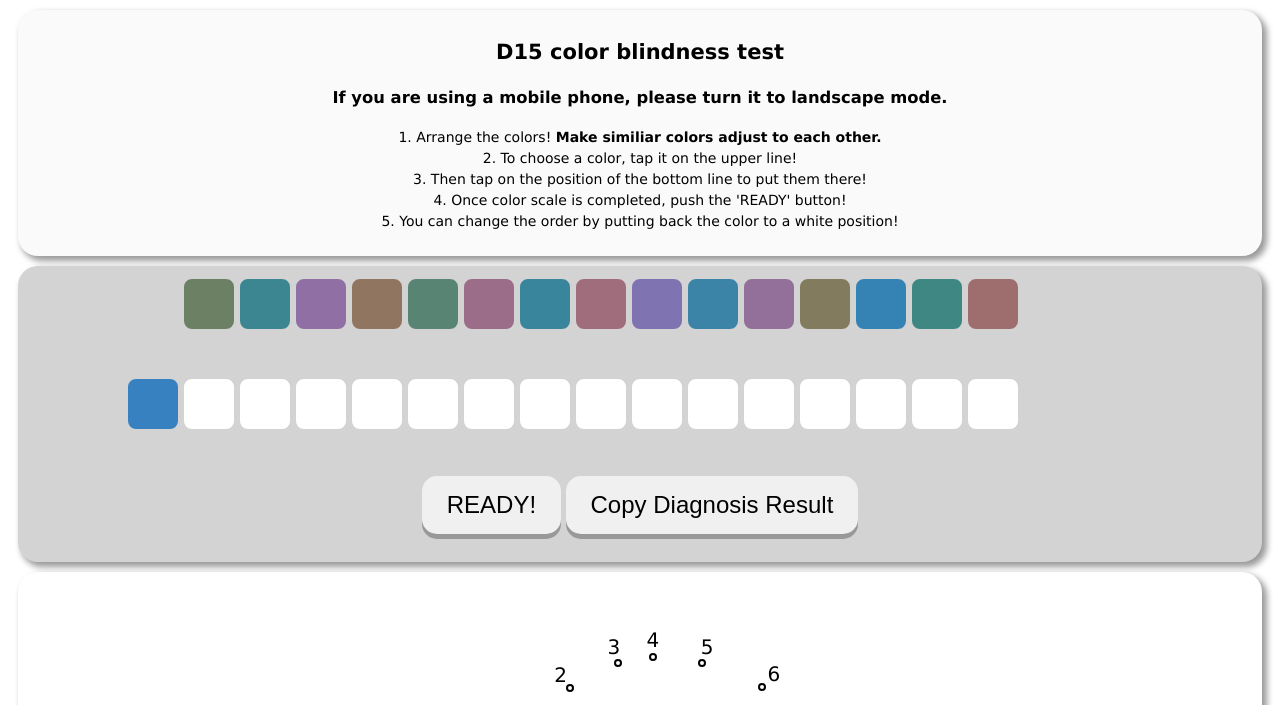
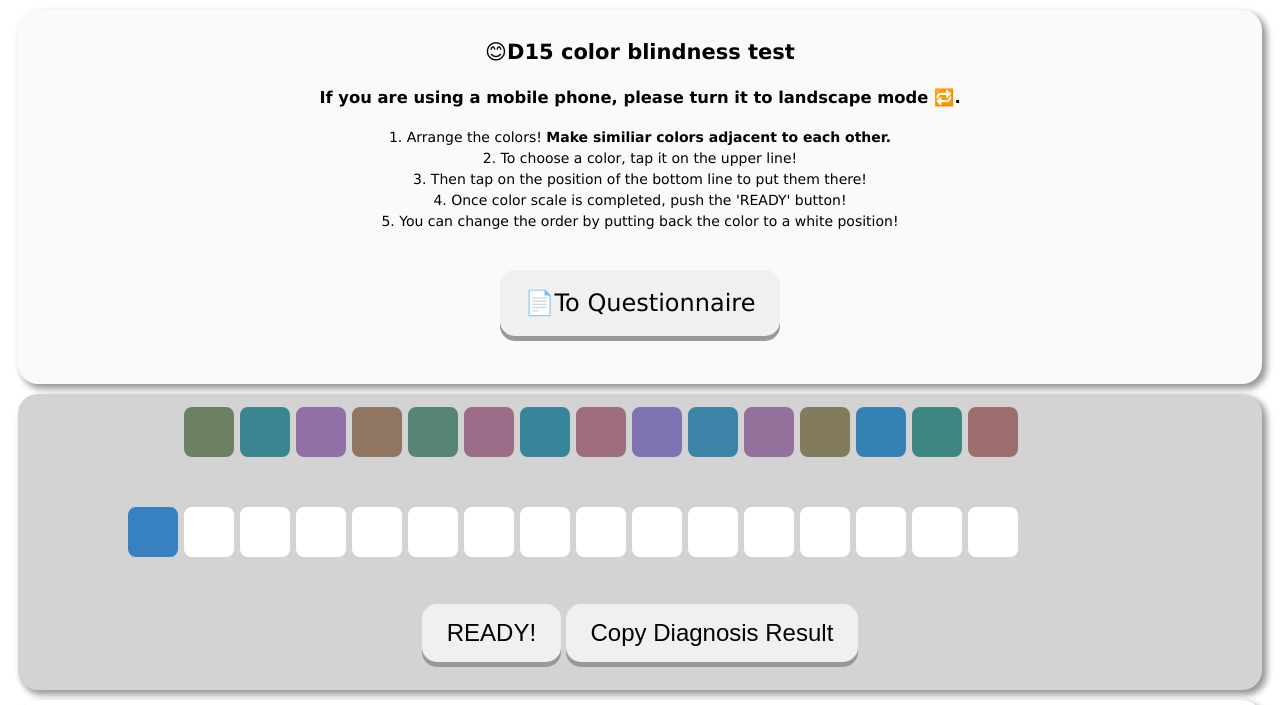
Before and after one commit to auto-Dog/d15_cvd_test, a plain HTML site: page index.html in a window 1280 px wide. Shown: the top 705 px of the page. Drawn offline with Linux system fonts and the light colour scheme.

Commit message:
Add files via upload

```diff
--- a/index.html
+++ b/index.html
@@ -162,11 +162,12 @@ span.b2 {
 <body style="color: #F10F13;">
 
 <div class="enjoy-css" style="background-color: RGB(250,250,250); text-align: center">
-   <h2>D15 color blindness test</h2>
-   <h3>If you are using a mobile phone, please turn it to landscape mode.</h3>
-   <p id="p">1. Arrange the colors! <b>Make similiar colors adjust to each other.</b> <br>2. To choose a color, tap it on the upper line!<br>3. Then tap on the position of the bottom line to put them there!<br>4. Once color scale is completed, push the 'READY' button!<br>5. You can change the order by putting back the color to a white position!</p>
+   <h2>&#128522;D15 color blindness test</h2>
+   <h3>If you are using a mobile phone, please turn it to landscape mode &#128257;.</h3>
+   <p id="p">1. Arrange the colors! <b>Make similiar colors adjacent to each other.</b> <br>2. To choose a color, tap it on the upper line!<br>3. Then tap on the position of the bottom line to put them there!<br>4. Once color scale is completed, push the 'READY' button!<br>5. You can change the order by putting back the color to a white position!</p>
    <!-- <p><a class="myButton" href="https://www.color-blind-test.com/contact.html">CONTACT</a><p/> -->
-   <p id="p2" style="color:rgb(64, 64, 90)"></p>
+   <p Use this link to return to questionnaire: <a class="button" href="https://docs.qq.com/form/page/DRkhBSU9heUJvQmVO">&#x1F4C4;To Questionnaire</a></p>
+    <p id="p2" style="color:rgb(64, 64, 90)"></p>
 </div>
 
 <div class="enjoy-css" style="background-color: lightgray; text-align: center">
```
